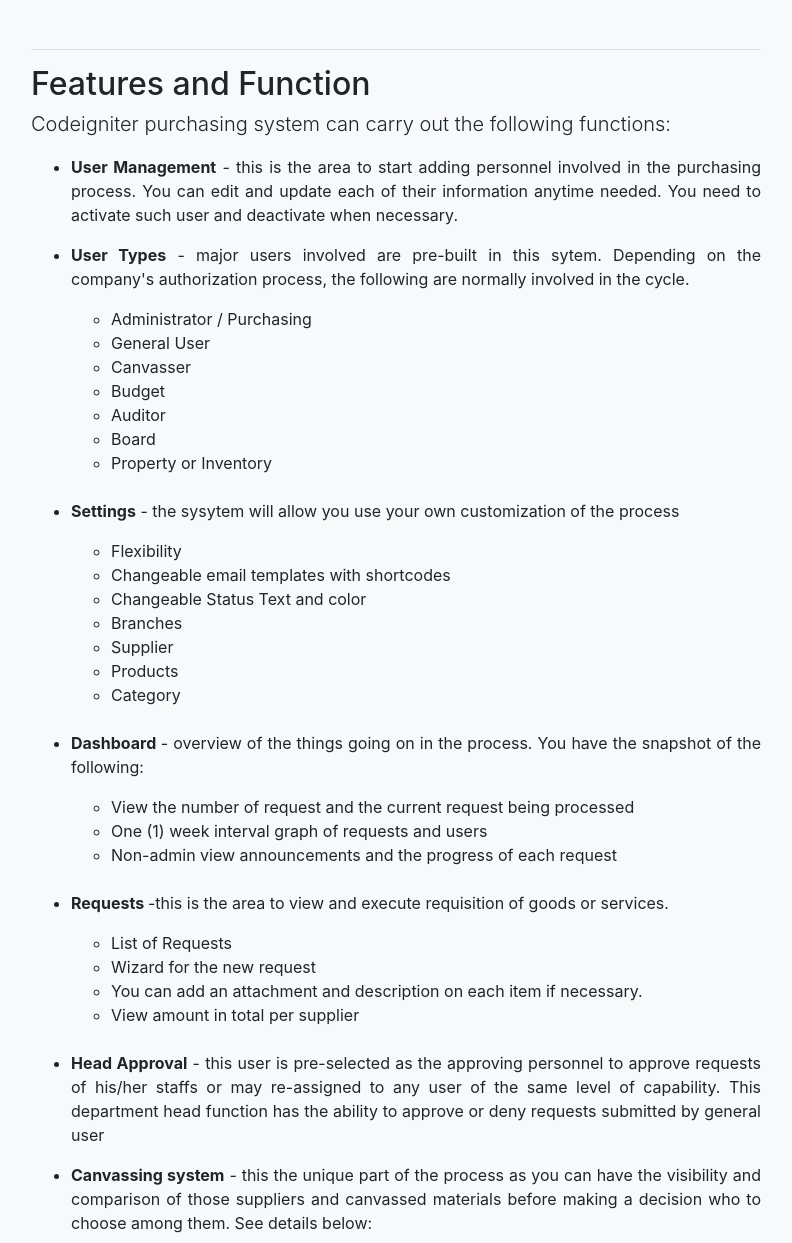
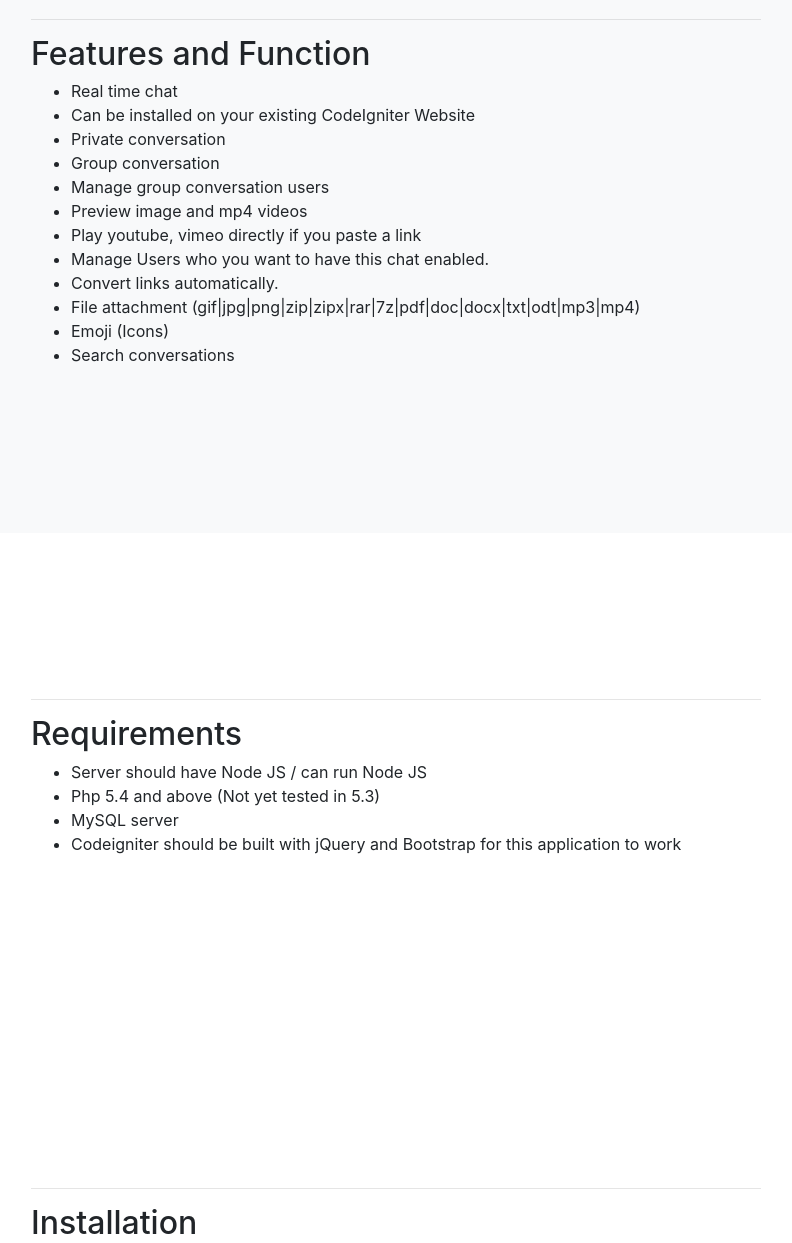
Before and after one commit to jaystream/docs-cichatsocket, a plain HTML site: page index.html in a window 1280 px wide. Shown: the part 1073-2316 px from the top of the page, without its empty margins (244-1036 px from the left). Drawn offline with Linux system fonts and the light colour scheme.

Commit message:
cichatsocket docs corrected

```diff
--- a/index.html
+++ b/index.html
@@ -8,7 +8,7 @@
     <meta name="description" content="">
     <meta name="author" content="">
 
-    <title>eXWeb - CodeIgniter Purchasing System</title>
+    <title>eXWeb - CI Chatsocket</title>
 
     <!-- Bootstrap core CSS -->
     <link href="assets/vendor/bootstrap/css/bootstrap.min.css" rel="stylesheet">
@@ -36,7 +36,7 @@
         <div class="collapse navbar-collapse" id="navbarResponsive">
           <ul class="navbar-nav ml-auto">
             <li class="nav-item">
-              <a class="nav-link js-scroll-trigger" href="#introduction">Introduction</a>
+              <a class="nav-link js-scroll-trigger" href="#description">Description</a>
             </li>
             <li class="nav-item">
               <a class="nav-link js-scroll-trigger" href="#features">Features and Function</a>
@@ -60,18 +60,18 @@
 
     <header class="bg-primary text-white">
       <div class="container text-center">
-        <h1>Welcome to CodeIgniter Purchasing System</h1>
-        <p class="lead text-center">Documentation By: Abby Luera <small>(abby@extremewebevolution.com)</small></p>
+        <h1>Welcome to CI Chatsocket</h1>
+        <p class="lead text-center">Documentation By: Jack Tyler <small>(jack@extremewebevolution.com)</small></p>
       </div>
     </header>
 
-    <section id="introduction">
+    <section id="description">
       <div class="container">
         <div class="row">
           <div class="col-lg-8 mx-auto">
             <hr />
-            <h2>Introduction</h2>
-            <p class="lead">Codeigniter Purchasing system is a web-based platform that helps businesses of all sizes elevate their entire procurement process to better manage requisitions, generate purchase orders, and monitor spending with full visibility and control into their respective purchase cycle. It has seamless flow of data and customized workflows. Automating the purchasing functions can make your company competitive in its industry to not be merely transactional but strategic enough to transform the way you do business.</p>
+            <h2>Description</h2>
+            <p class="lead">CodeIgniter is a proven, open source PHP web application framework that empowers the next generation of web apps and caters to everyone, from beginners to power users. "CI Chatsocket" is a chat application that uses Node JS and socket.io to communicate real time to each user. This library readily integrates with any existing Codeigniter website or application built with jQuery and Bootstrap.</p>
           </div>
         </div>
       </div>
@@ -83,70 +83,20 @@
           <div class="col-lg-8 mx-auto">
             <hr />
             <h2>Features and Function</h2>
-            <p class="lead">Codeigniter purchasing system can carry out the following functions: </p>
             <ul>
-                <li><p><strong>User Management</strong> - this is the area to start adding personnel involved in the purchasing process. You can edit and update each of their information anytime needed. You need to activate such user and deactivate when necessary.</p></li>
-                <li><p><strong>User Types</strong> - major users involved are pre-built in this sytem. Depending on the company's authorization process, the following are normally involved in the cycle.</p>
-                    <ul>
-                        <li>Administrator / Purchasing</li>
-                        <li>General User</li>
-                        <li>Canvasser</li>
-                        <li>Budget</li>
-                        <li>Auditor</li>
-                        <li>Board</li>
-                        <li>Property or Inventory</li>
-                    </ul>
-                    <br />
-                </li>
-                <li><p><strong>Settings</strong> - the sysytem will allow you use your own customization of the process</p>
-                    <ul>
-                        <li>Flexibility</li>
-                        <li>Changeable email templates with shortcodes</li>
-                        <li>Changeable Status Text and color</li>
-                        <li>Branches</li>
-                        <li>Supplier</li>
-                        <li>Products</li>
-                        <li>Category</li>
-                    </ul>
-                    <br />
-                </li>
-                <li><p><strong>Dashboard </strong> - overview of the things going on in the process. You have the snapshot of the following:</p>
-                    <ul>
-                        <li>View the number of request and the current request being processed</li>
-                        <li>One (1) week interval graph of requests and users</li>
-                        <li>Non-admin view announcements and the progress of each request</li>
-                    </ul>
-                    <br />
-                </li>
-                <li><p><strong>Requests </strong> -this is the area to view and execute requisition of goods or services.</p>
-                    <ul>
-                        <li>List of Requests</li>
-                        <li>Wizard for the new request</li>
-                        <li>You can add an attachment and description on each item if necessary.</li>
-                        <li>View amount in total per supplier</li>
-                    </ul>
-                    <br />
-                </li>
-                <li><p><strong>Head Approval</strong> - this user is pre-selected as the approving personnel to approve requests of his/her staffs or may re-assigned to any user of the same level of capability. This department head function has the ability to approve or deny requests submitted by general user</p></li>
-                <li><p><strong>Canvassing system</strong> -  this the unique part of the process as you can have the visibility and comparison of those suppliers and canvassed materials before making a decision who to choose among them. See details below:</p>
-                    <ul>
-                        <li>Ability to enter list of canvassed materials and suppliers with corresponding quotes for admin to view</li>
-                        <li>Ability to view selected canvassed materials and suppliers for comparison and approval</li>
-                        <li>Ability to enter up to four suppliers for each canvassed item requested.</li>
-                        <li>Auto compute feature easily determines lowest price amongst the supplier presented in the canvassing.</li>
-                    </ul>
-                    <br />
-                </li>
-                <li><p><strong>Budget Approve/Deny request</strong> - following the financial consideration of the company for any purchasing action, the budget users will determine approval and denial of such request.</p></li>
-                <li><p><strong>Board Approve/Deny request </strong> - this is to acknowledge the authorization involved for higher purchases that will greatly affect company's financial standing.</p></li>
-                <li><p><strong>Generate PO </strong> - the importance of generating purchase orders has been recognized all across any businesses. It will have the complete and accurate details of your purchase and suppliers information.</p></li>
-                <li><p><strong>Audit approve/deny request</strong> - accounting is always involved in this flow and the audit section and users will simply attest to the generally accepted standard of the process.</p></li>
-                <li><p><strong>Property or Inventory</strong> - this is the receiving users or department that completes the cycle once entered and acknowleged as complete delivery of goods or services.</p></li>
-                <li><p><strong>Print and View reports</strong> - even automation will not let go of the conventional records. This system will allow you to have an easy view and thorough analysis of each report generated.</p></li>
+                <li>Real time chat</li>
+                <li>Can be installed on your existing CodeIgniter Website</li>
+                <li>Private conversation</li>
+                <li>Group conversation</li>
+                <li>Manage group conversation users</li>
+                <li>Preview image and mp4 videos</li>
+                <li>Play youtube, vimeo directly if you paste a link</li>
+                <li>Manage Users who you want to have this chat enabled.</li>
+                <li>Convert links automatically.</li>
+                <li>File attachment (gif|jpg|png|zip|zipx|rar|7z|pdf|doc|docx|txt|odt|mp3|mp4)</li>
+                <li>Emoji (Icons)</li>
+                <li>Search conversations</li>
             </ul>
-
-
-
           </div>
         </div>
       </div>
@@ -158,10 +108,11 @@
           <div class="col-lg-8 mx-auto">
             <hr />
             <h2>Requirements</h2>
-            <p class="lead">Below are the minimum system requirements</p>
             <ul>
-                <li>Php 5.4</li>
-                <li>MySQL Server</li>
+                <li>Server should have Node JS / can run Node JS</li>
+                <li>Php 5.4 and above (Not yet tested in 5.3)</li>
+                <li>MySQL server</li>
+                <li>Codeigniter should be built with jQuery and Bootstrap for this application to work</li>
             </ul>
           </div>
         </div>
```
